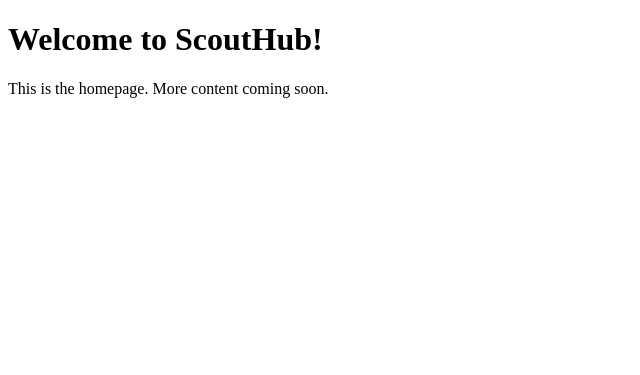
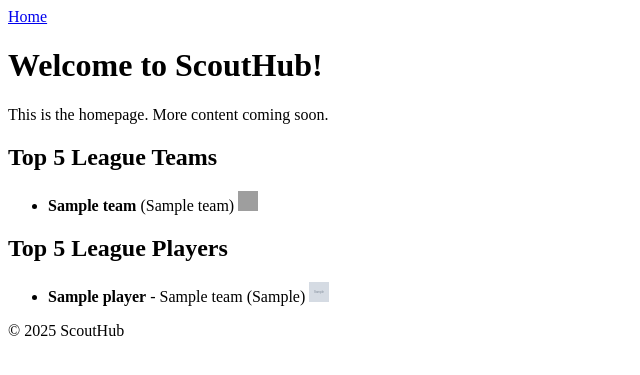
Before and after one commit to Tarik-Box/ScoutHub, a Django app: page / in a window 1280 px wide. Shown: the top 375 px of the page, without its empty margins (0-640 px from the left). Run offline with Django 5.2, Linux system fonts and the light colour scheme; tables that the repository leaves empty hold one stand-in row (values such as "Sample post"); grey boxes marked "Sample" are stand-in pictures; grey boxes are pictures that could not be loaded.

Commit message:
feat: Homepage display with base template and documentation updates
Implements dynamic  and  display on the homepage, sets up
, fixes player image rendering, and updates  with
tech stack and bug resolutions.

```diff
--- a/scout_hub/settings.py
+++ b/scout_hub/settings.py
@@ -58,7 +58,7 @@ ROOT_URLCONF = 'scout_hub.urls'
 TEMPLATES = [
     {
         'BACKEND': 'django.template.backends.django.DjangoTemplates',
-        'DIRS': [],
+        'DIRS': [BASE_DIR / 'scout_hub/templates'], # MODIFIED
         'APP_DIRS': True,
         'OPTIONS': {
             'context_processors': [
--- /dev/null
+++ b/scout_hub/templates/base.html
@@ -0,0 +1,31 @@
+<!DOCTYPE html>
+<html lang="en">
+<head>
+    <meta charset="UTF-8">
+    <meta name="viewport" content="width=device-width, initial-scale=1.0">
+    <title>{% block title %}ScoutHub{% endblock %}</title>
+    {# CSS/JS #}
+    {% block extra_head %}{% endblock %}
+</head>
+<body>
+    <header>
+        <nav>
+            <a href="{% url 'home' %}">Home</a>
+            {# Add more navigation links here later #}
+        </nav>
+    </header>
+
+    <main>
+        {% block content %}
+            {# content  #}
+        {% endblock %}
+    </main>
+
+    <footer>
+        <p>&copy; {% now "Y" %} ScoutHub</p>
+    </footer>
+
+    {# Js #}
+    {% block extra_body %}{% endblock %}
+</body>
+</html>
--- a/web/templates/web/home.html
+++ b/web/templates/web/home.html
@@ -1,12 +1,40 @@
-<!DOCTYPE html>
-<html lang="en">
-<head>
-    <meta charset="UTF-8">
-    <meta name="viewport" content="width=device-width, initial-scale=1.0">
-    <title>ScoutHub - Home</title>
-</head>
-<body>
+{% extends 'base.html' %}
+
+{% block title %}ScoutHub - Home{% endblock %}
+
+{% block content %}
     <h1>Welcome to ScoutHub!</h1>
     <p>This is the homepage. More content coming soon.</p>
-</body>
-</html>
+
+    <h2>Top 5 League Teams</h2>
+    {% if teams %}
+        <ul>
+            {% for team in teams %}
+                <li>
+                    <strong>{{ team.name }}</strong> ({{ team.short_name }})
+                    {% if team.crest_url %}
+                        <img src="{{ team.crest_url }}" alt="{{ team.name }} Crest" width="20" height="20">
+                    {% endif %}
+                </li>
+            {% endfor %}
+        </ul>
+    {% else %}
+        <p>No teams available.</p>
+    {% endif %}
+
+    <h2>Top 5 League Players</h2>
+    {% if players %}
+        <ul>
+            {% for player in players %}
+                <li>
+                    <strong>{{ player.name }}</strong> - {{ player.team.name }} ({{ player.position }})
+                    {% if player.image_url %}
+                        <img src="{{ player.image_url }}" alt="{{ player.name }} Image" width="20" height="20">
+                    {% endif %}
+                </li>
+            {% endfor %}
+        </ul>
+    {% else %}
+        <p>No players available.</p>
+    {% endif %}
+{% endblock content %}
--- a/web/views.py
+++ b/web/views.py
@@ -1,7 +1,17 @@
 from django.shortcuts import render
+from core.models import Team, Player # Import Team and Player models
 
 def home_view(request):
     """
-    Renders the homepage of the application.
+    Renders the homepage of the application, displaying top teams and players.
     """
-    return render(request, 'web/home.html', {})
+    # Fetch a few teams and players from the database
+    # For now, just getting all, later we can implement 'top 5' logic
+    teams = Team.objects.all()[:5]  # Get top 5 teams
+    players = Player.objects.all()[:5] # Get top 5 players
+
+    context = { # Create context dictionary
+        'teams': teams, # Add teams to context
+        'players': players, # Add players to context
+    }
+    return render(request, 'web/home.html', context) # Pass context to template
```
Also changed, not shown: temp_commit_message.txt (deleted, +0 -17 lines), README.md.
